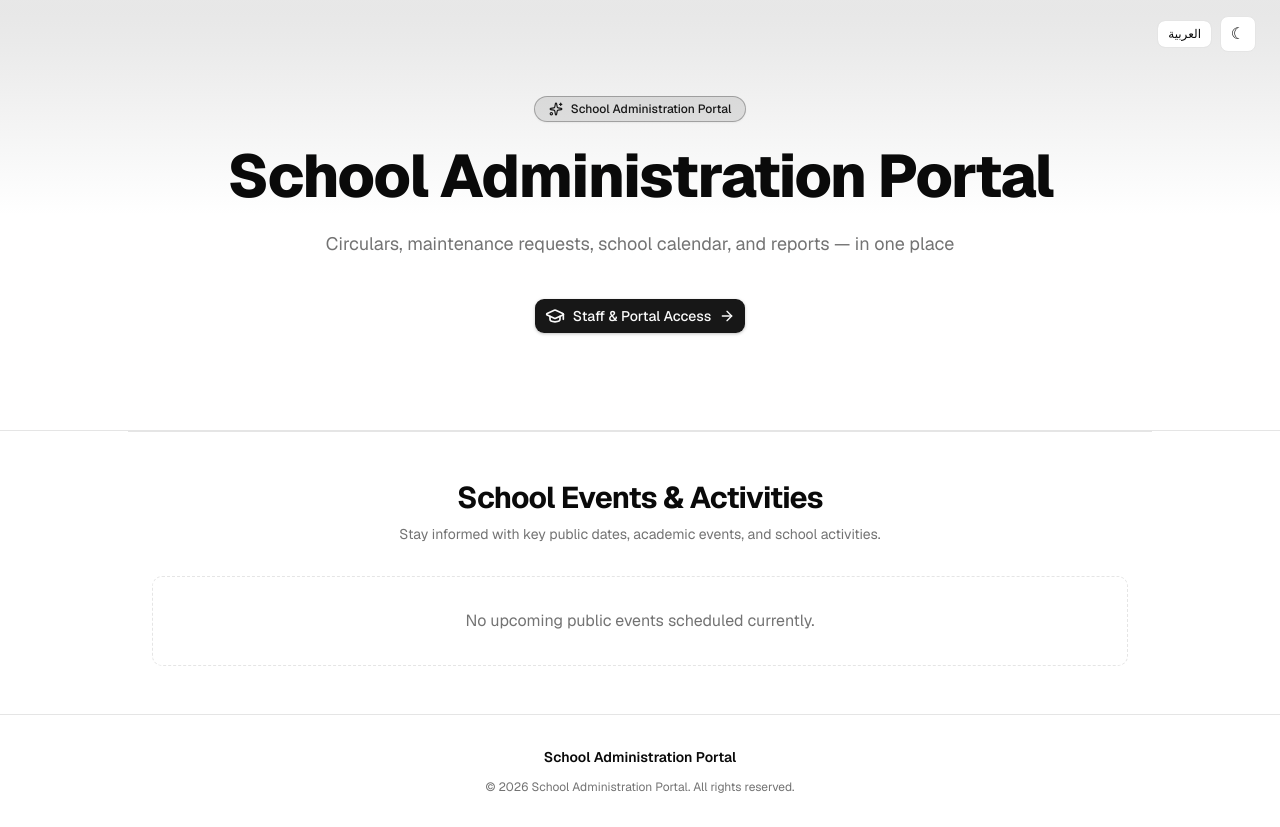
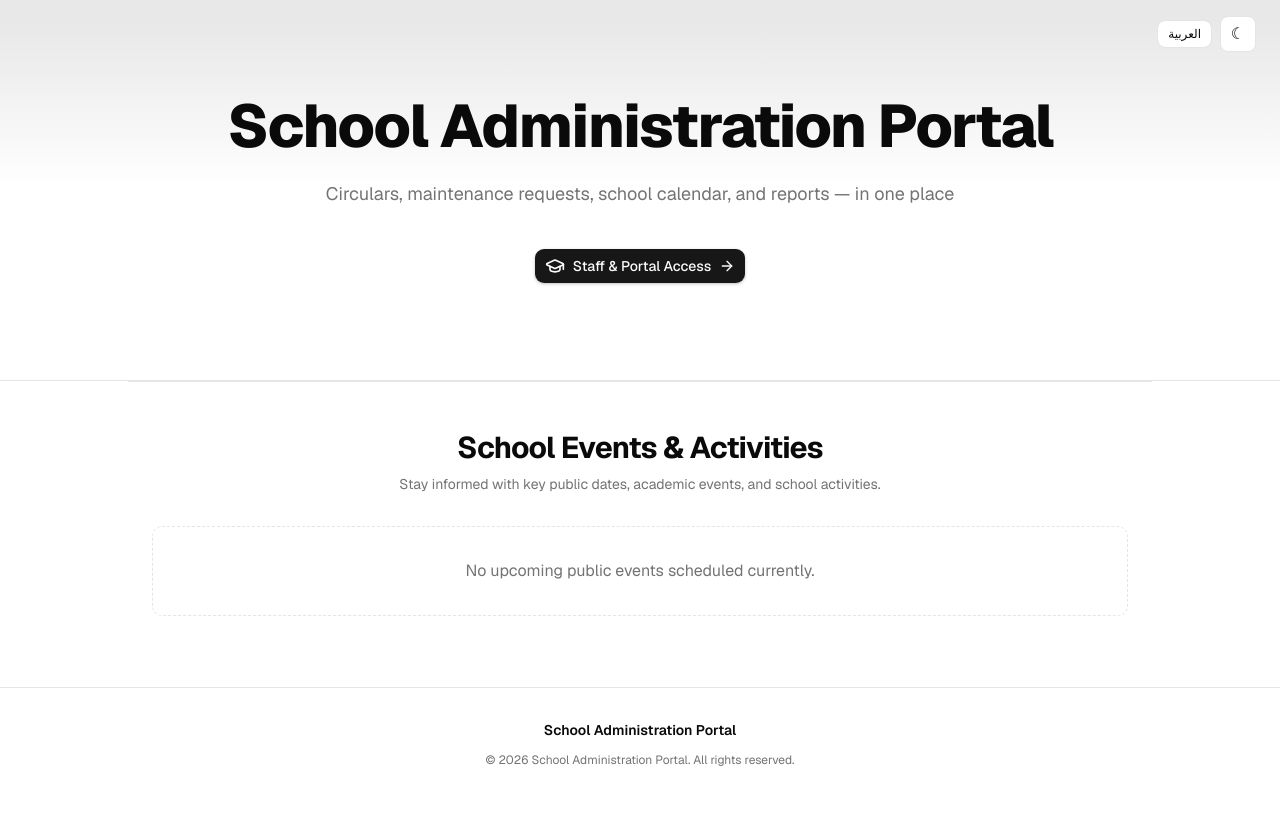
Before and after one commit to elnewahy2025/School-Administration-Portal, a Next.js app: page /en in a window 1280 px wide. After the commit the page ends 800 px from the top, so only its background shows below. Built offline with nearby package versions, Linux system fonts and the light colour scheme; no server answers; the database is empty.

Commit message:
fix(public): remove duplicated school name pill badge from pre-login hero section

```diff
--- a/src/components/public/PublicHero.tsx
+++ b/src/components/public/PublicHero.tsx
@@ -2,7 +2,7 @@
 
 import Link from "next/link";
 import { useLocale, useTranslations } from "next-intl";
-import { GraduationCapIcon, ArrowRightIcon, SparklesIcon } from "lucide-react";
+import { GraduationCapIcon, ArrowRightIcon } from "lucide-react";
 import { Button } from "@/components/ui/button";
 import { ThemeToggle } from "@/components/theme/theme-toggle";
 import { LanguageSwitcher } from "@/components/layout/LanguageSwitcher";
@@ -36,11 +36,6 @@ export function PublicHero({ school }: { school: PublicSchoolProfileRow | null }
           </div>
         )}
 
-        <div className="inline-flex items-center gap-2 rounded-full border border-primary/30 bg-primary/10 px-3.5 py-1 text-xs font-medium text-primary shadow-xs">
-          <SparklesIcon className="size-3.5" />
-          <span className="whitespace-pre-line">{schoolName}</span>
-        </div>
-
         <h1 className="text-4xl font-extrabold tracking-tight sm:text-5xl md:text-6xl text-foreground whitespace-pre-line">
           {schoolName}
         </h1>
```
